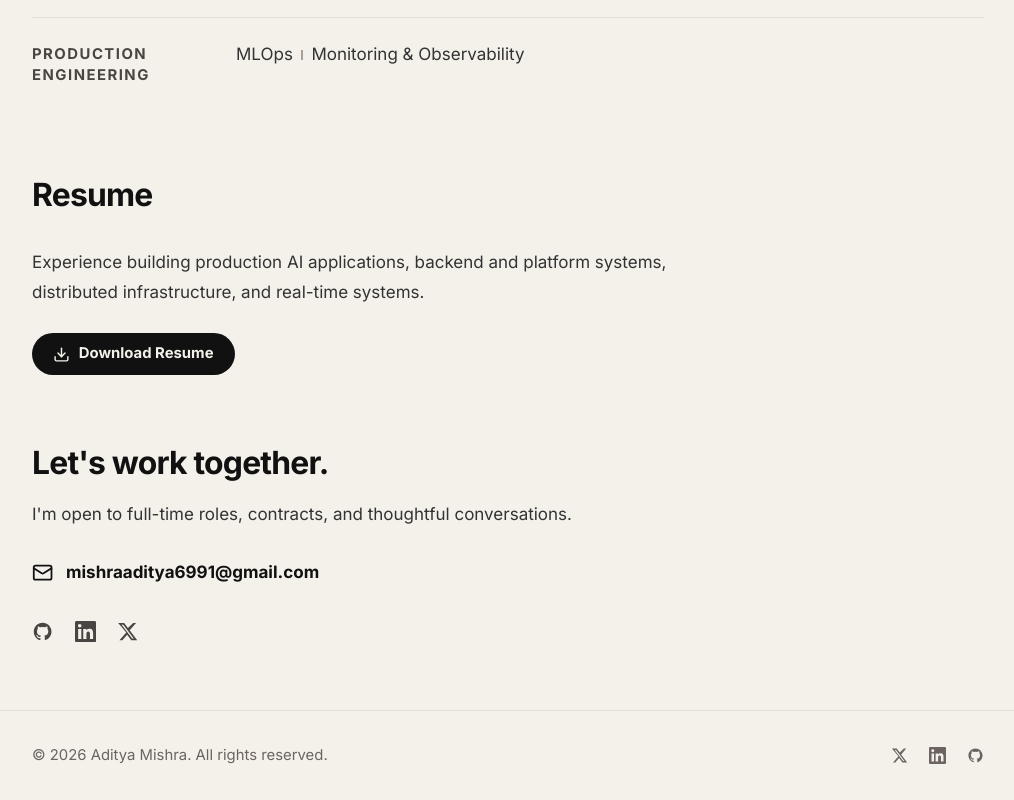
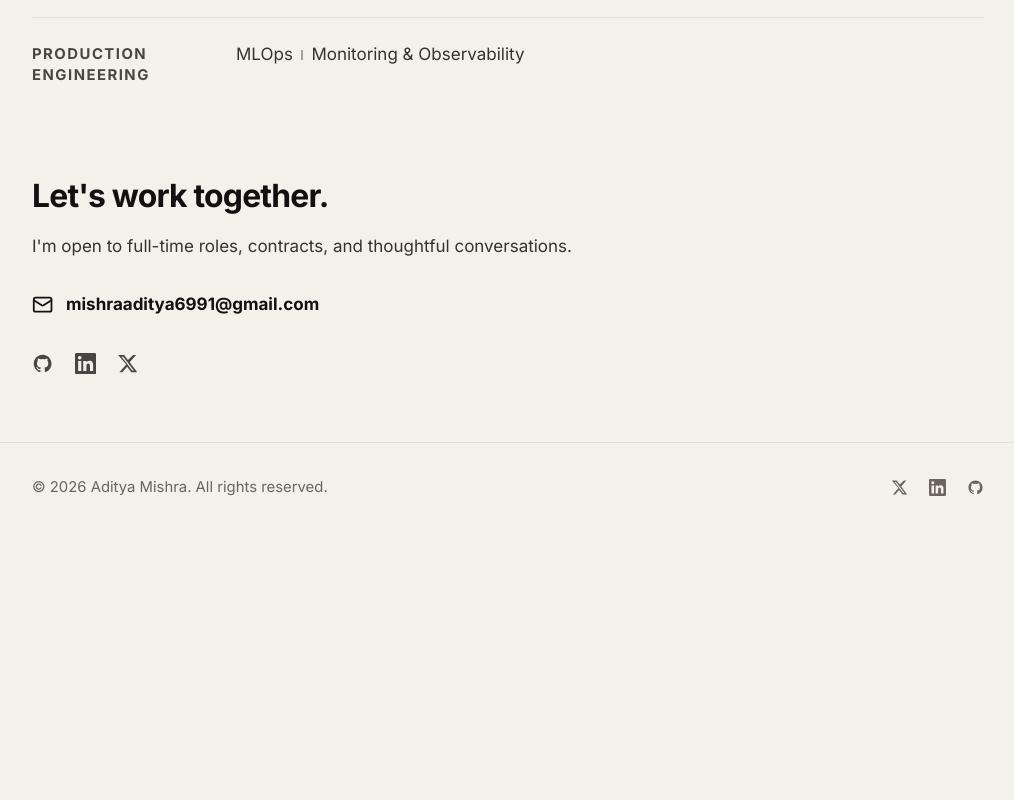
Before and after one commit to adimyth/adimyth.github.io, a Next.js app: page /about in a window 1280 px wide. Shown: the part 3572-4372 px from the top of the page, without its empty margins (132-1146 px from the left). After the commit the page ends 4105 px from the top, so only its background shows below. Built offline with nearby package versions, Linux system fonts and the light colour scheme.

Commit message:
feat(about): hide the resume section
Stop rendering the resume download on the About page. The Resume
component and the resume entries in lib/data.ts stay in place, so the
section can come back by restoring the import and the <Resume /> line.

```diff
--- a/app/about/page.tsx
+++ b/app/about/page.tsx
@@ -2,7 +2,6 @@ import Nav from "@/components/Nav";
 import Hero from "@/components/Hero";
 import Experience from "@/components/Experience";
 import Skills from "@/components/Skills";
-import Resume from "@/components/Resume";
 import RecentEssays from "@/components/RecentEssays";
 import RecentProjects from "@/components/RecentProjects";
 import CTA from "@/components/CTA";
@@ -24,7 +23,6 @@ export default function AboutPage() {
         <RecentEssays />
         <Experience />
         <Skills />
-        <Resume />
         <CTA />
       </main>
     </>
```
